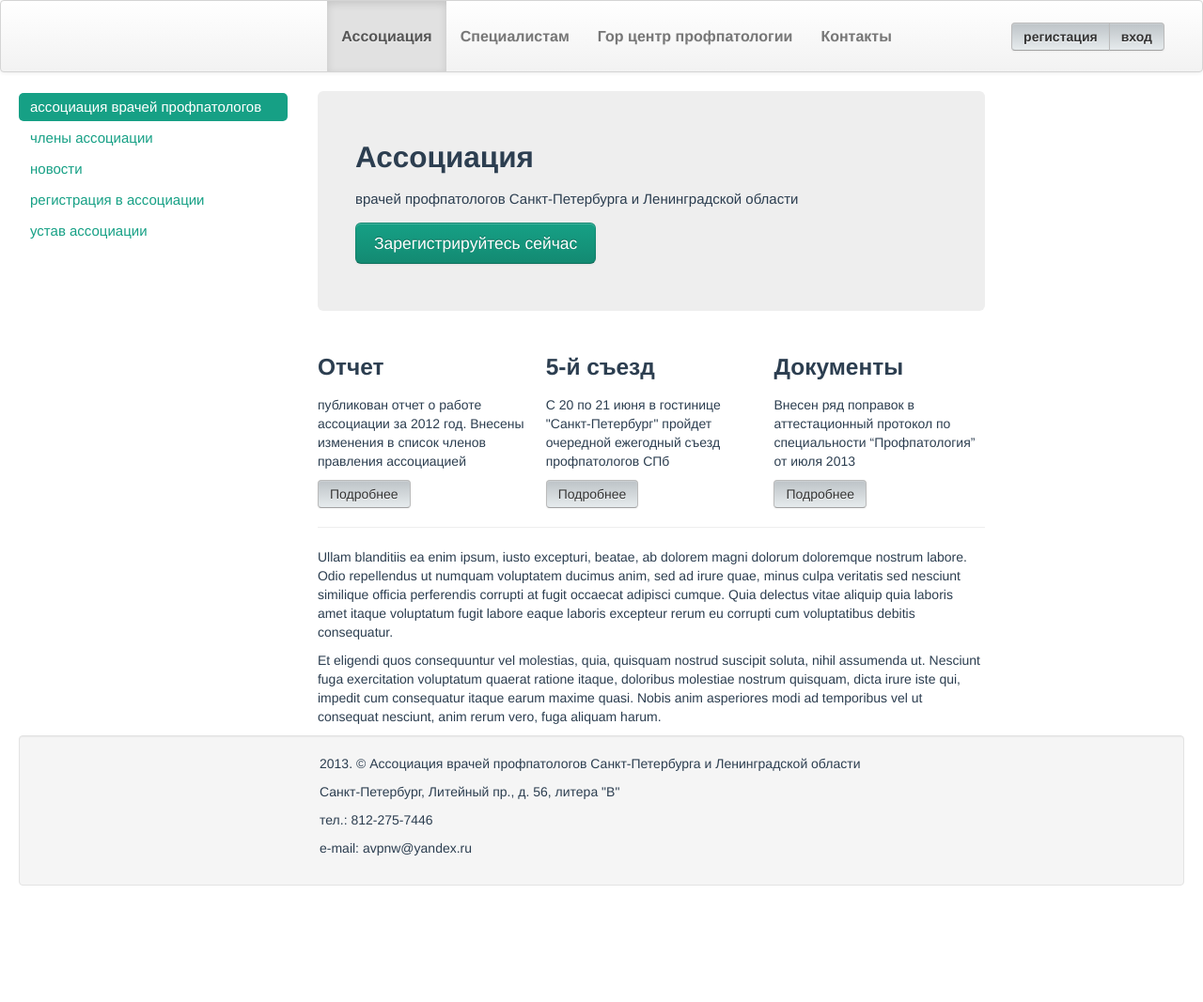
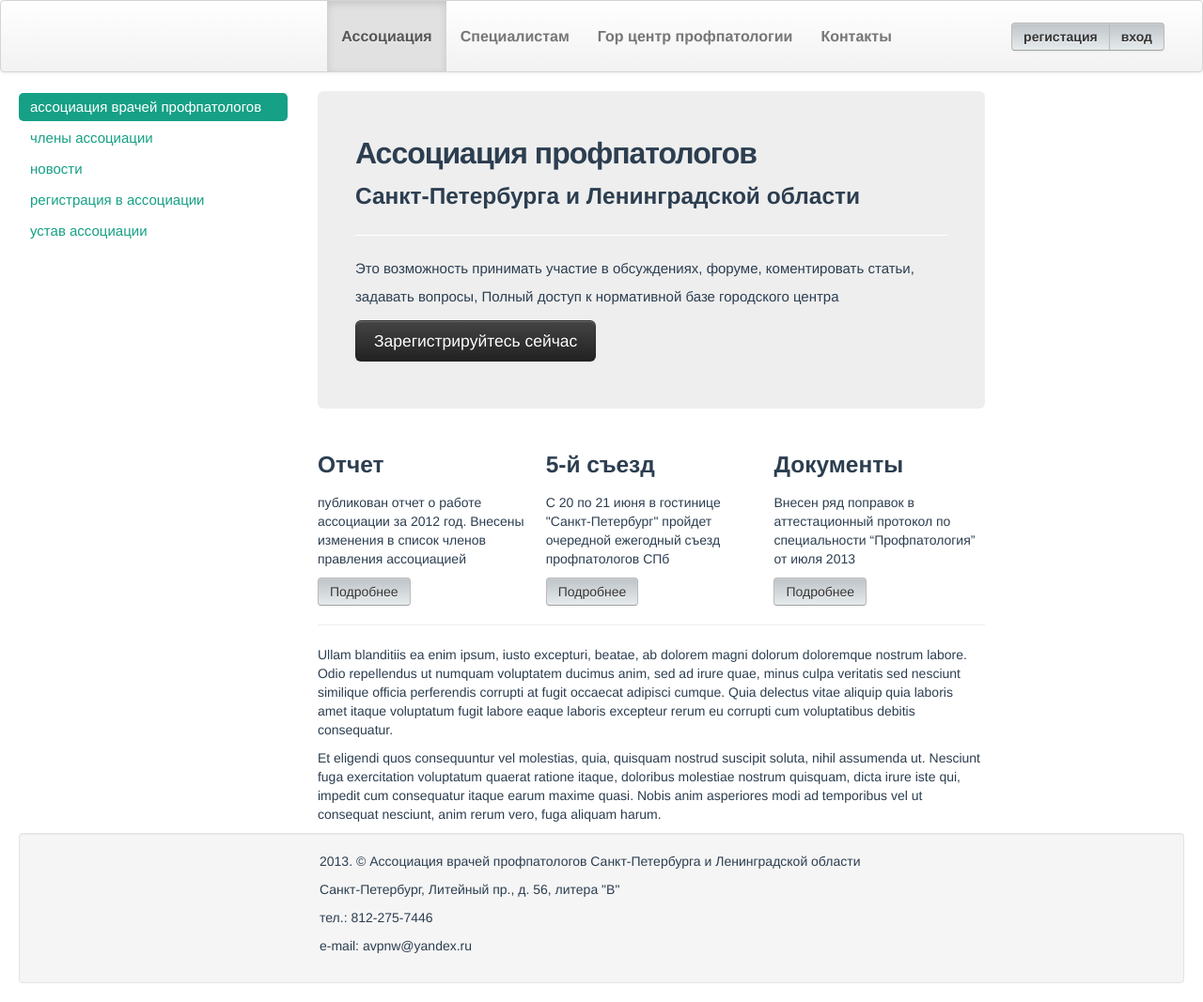
Before and after one commit to avpnw/avpnw, a Jekyll site: the page built from index.html, in a window 1280 px wide. Shown: the whole page at 94% size. Built offline with Jekyll 4.4.1, drawn with Linux system fonts in a browser that asks for light colours; Markdown is read by kramdown in place of the engine named in the settings; before the commit the page ends 963 px from its top, so only the background shows below that.

Commit message:
Update index.html

```diff
--- a/index.html
+++ b/index.html
@@ -5,10 +5,12 @@ categories: ассоциация
 ---
 
           <div class="hero-unit">
-            <h2>Ассоциация&nbsp;</h2>
-            <p>врачей профпатологов Санкт-Петербурга и Ленинградской области</p>
+            <h1>Ассоциация профпатологов</h1>
+            <h3> Санкт-Петербурга и Ленинградской области</h3>
+            <hr>
+            <p>Это возможность принимать участие в обсуждениях, форуме, коментировать статьи, задавать вопросы, Полный доступ к нормативной базе городского центра</p>
             <p>
-              <a class="btn btn-primary btn-large" href="#">Зарегистрируйтесь сейчас<br></a>
+              <a class="btn btn-inverse btn-large" href="http://avpnw.github.io/avpnw/#">Зарегистрируйтесь сейчас<br></a>
             </p>
           </div>
 
```
